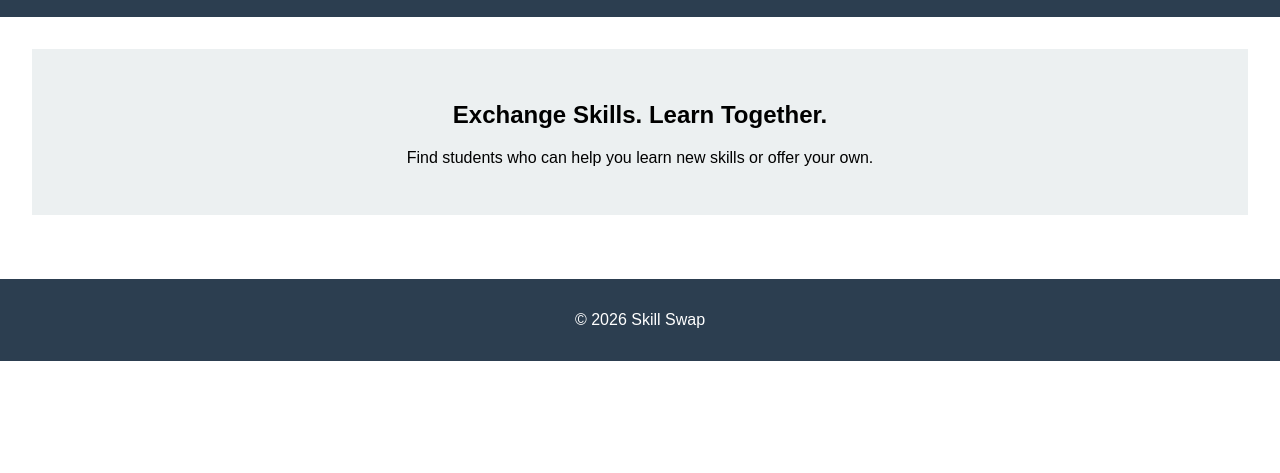
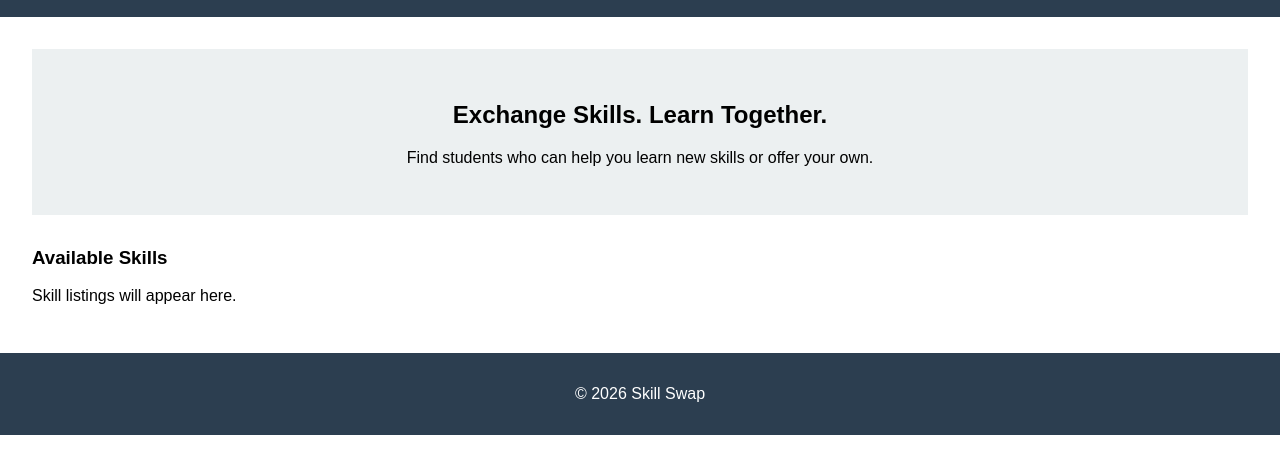
Before and after one commit to imbozen/skillswap-bella, a plain HTML site: page index.html in a window 1280 px wide. Shown: the part 95-568 px from the top of the page. Drawn offline with Linux system fonts and the light colour scheme.

Commit message:
Added semantic HTML structure for homepage

```diff
--- a/index.html
+++ b/index.html
@@ -17,13 +17,14 @@
 
   <main>
     <section class="hero">
-      <h2>Exchange Skills. Learn Together.</h2>
-      <p>Find students who can help you learn new skills or offer your own.</p>
+        <h2>Exchange Skills. Learn Together.</h2>
+        <p>Find students who can help you learn new skills or offer your own.</p>
     </section>
 
-    <section class="skills">
-      <!-- Skill cards will go here -->
-    </section>
+     <section class="skills">
+        <h3>Available Skills</h3>
+        <p>Skill listings will appear here.</p>
+     </section>
   </main>
 
   <footer>
```
